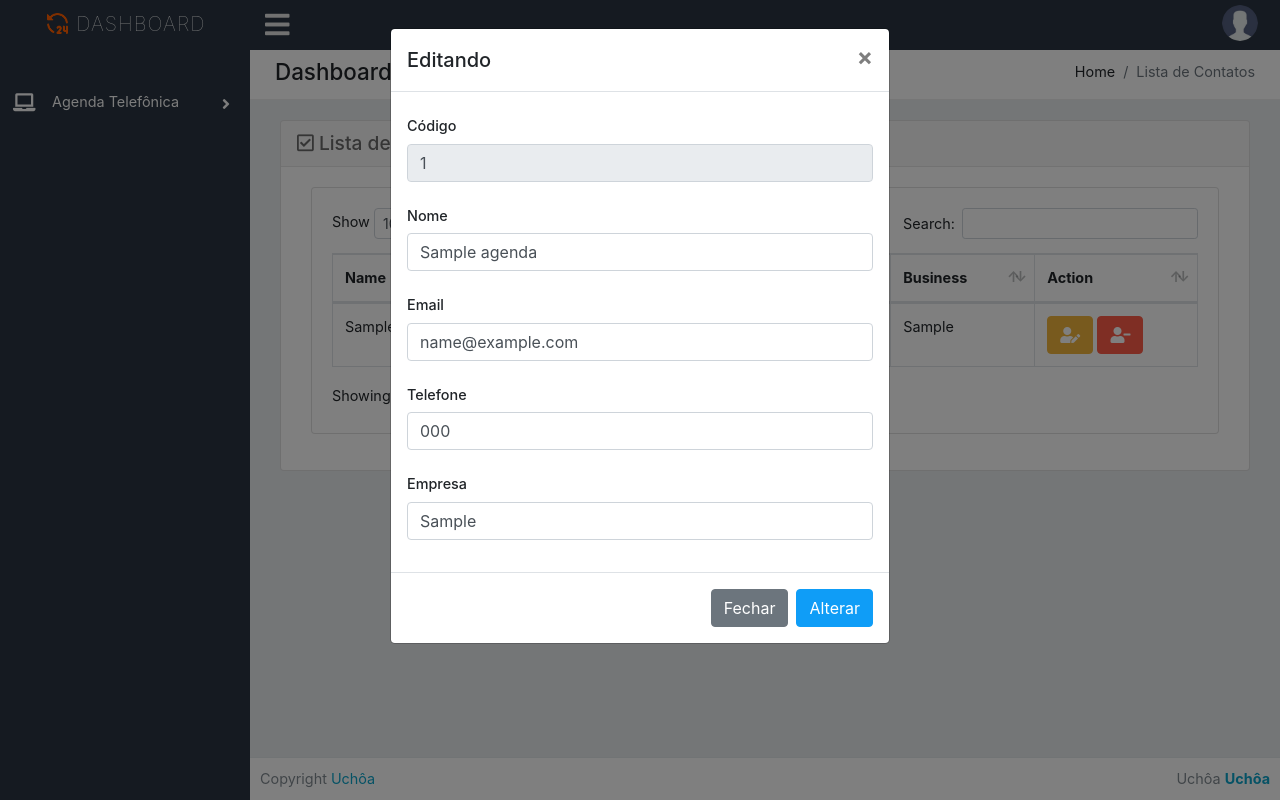
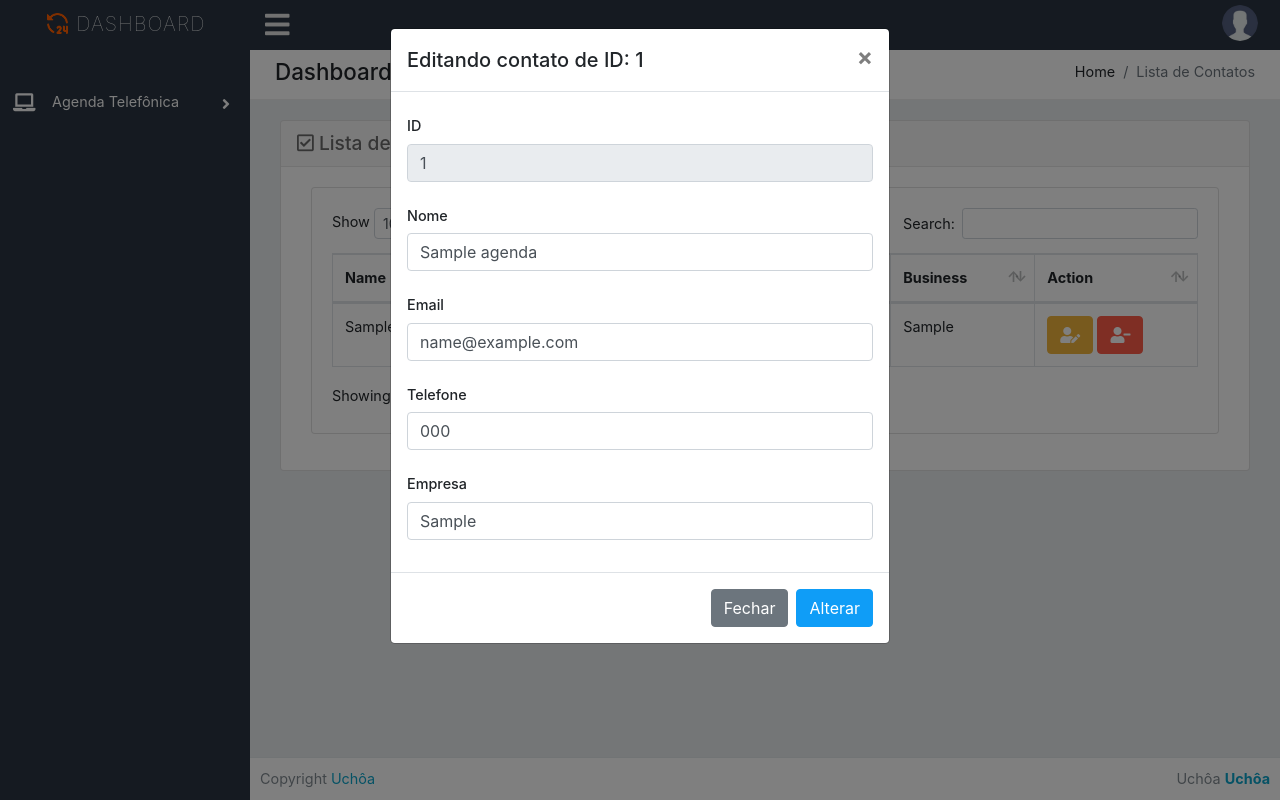
Before and after one commit to uchoamaster/sistema-gestao-comercial, a PHP site: page /list_contacts.php in a window 1280 px wide, after a click on "Edit". Run offline with PHP 8.4, Linux system fonts and the light colour scheme; tables that the repository leaves empty hold one stand-in row (values such as "Sample post"); some libraries are stand-ins or nearby versions.

Commit message:
ajustando nomes no menu e lista de contatos

```diff
--- a/cursodash/list_contacts.php
+++ b/cursodash/list_contacts.php
@@ -13,7 +13,7 @@
 			var recipient5 = button.data('business')
 			var modal = $(this)
 			//insere os valores dentro dos inputs pelo id
-			// modal.find('.modal-title').text('Verification Code ' + recipient)
+			modal.find('.modal-title').text('Editando contato de ID: ' + recipient)
 			modal.find('#recipient-id').val(recipient)
 			modal.find('#recipient-name').val(recipient2)
 			modal.find('#recipient-mail').val(recipient3)
@@ -31,7 +31,7 @@
 			var recipient = button.data('id-delete')
 			var recipient2 = button.data('name-delete')
 			var modal = $(this)
-			// modal.find('.modal-title').text('Delete Code: ' + recipient)
+			modal.find('.modal-title').text('Apagando contato de ID: ' + recipient)
 			modal.find('#recipient-id-delete').val(recipient)
 			modal.find('#recipient-name-delete').val(recipient2)
 
@@ -160,7 +160,7 @@
 																		<form action="edit_contact.php" method="post">
 																			<div class="form-group">
 																				<!-- <input type="text" class="form-control" id="recipient-id" style="display: none">-->
-																				<label for="message-text" class="col-form-label">Código</label>
+																				<label for="message-text" class="col-form-label">ID</label>
 																				<input type="text" class="form-control" id="recipient-id" readonly name="id">
 																			</div>
 																			<div class="form-group">
@@ -211,12 +211,12 @@
 																		<form action="delete_contact.php" method="post">
 																			<div class="form-group">
 																				<!-- <input type="text" class="form-control" id="recipient-id" style="display: none">-->
-																				<label for="message-text" class="col-form-label">Code</label>
+																				<label for="message-text" class="col-form-label">ID</label>
 																				<input type="text" class="form-control" id="recipient-id-delete" readonly name="id">
 																			</div>
 																			<div class="form-group">
 
-																				<label for="message-text" class="col-form-label">Name</label>
+																				<label for="message-text" class="col-form-label">Nome</label>
 																				<input type="text" class="form-control" id="recipient-name-delete" readonly name="name">
 																			</div>
 
--- a/cursodash/menu.php
+++ b/cursodash/menu.php
@@ -265,11 +265,11 @@
                         <ul class="list-unstyled">
                             <li>
                               <!--  <a href="form_contact.php">Cadastrar Contato</a> -->
-                                <a href="form_contact.php">Add Contact</a>
+                                <a href="form_contact.php">Adicionar Contatos</a>
                             </li>
                             <li>
                               <!--  <a href="list_contacts.php">Listar Contato</a> -->
-                                <a href="list_contacts.php">List Contacts</a>
+                                <a href="list_contacts.php">Listar Contatos</a>
 
                         </ul>
                     </li>
```
